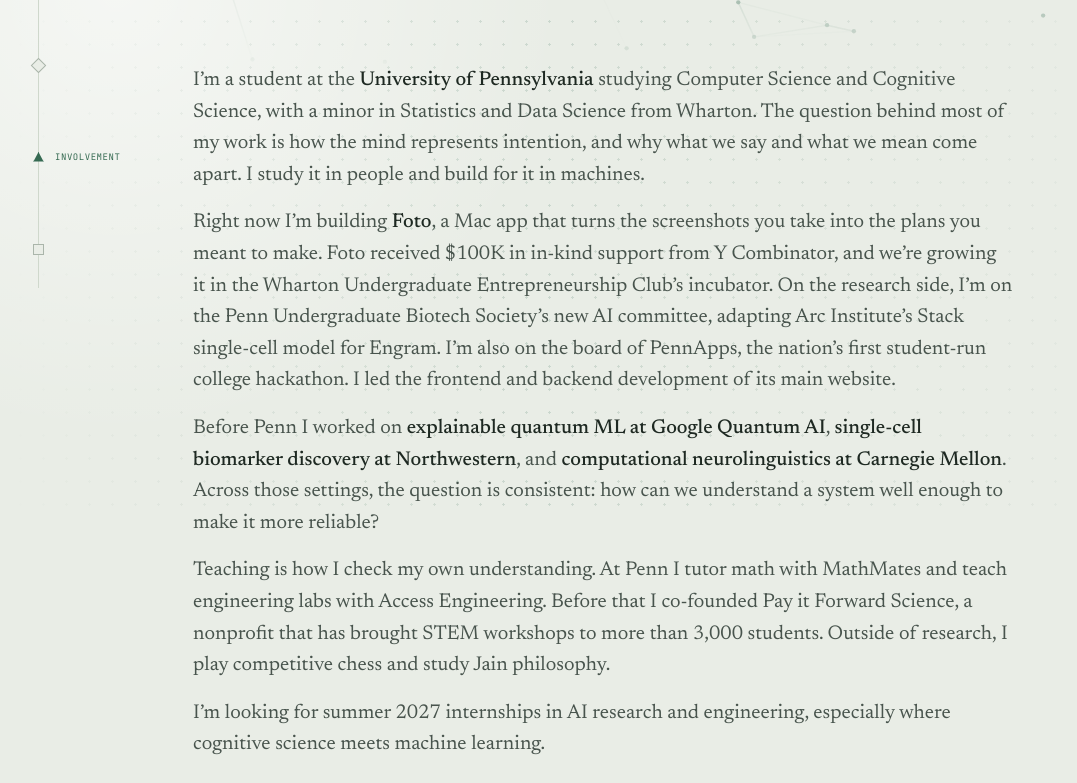
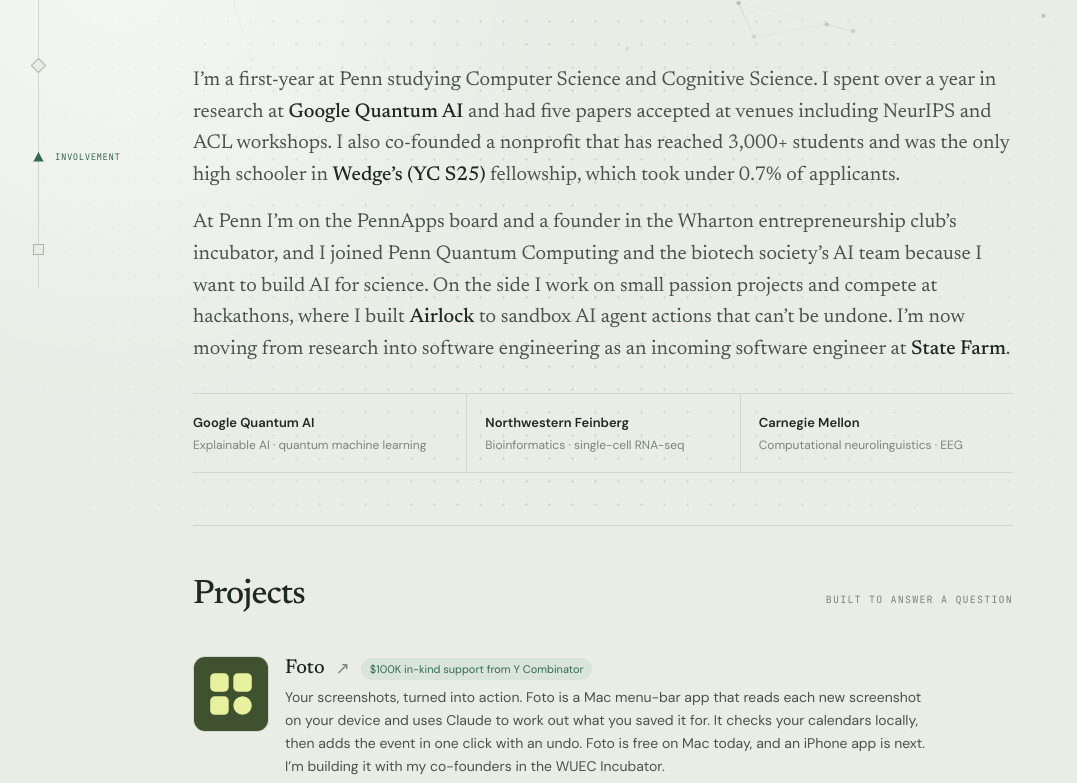
Before and after one commit to SohMeh/SohMeh.github.io, a plain HTML site: page index.html in a window 1280 px wide. Shown: the part 289-1072 px from the top of the page, without its empty margins (37-1114 px from the left). Drawn offline with Linux system fonts and the light colour scheme.

Commit message:
Replace the bio with Sohum's new version
Adds his major to the opening line and updates the page description to match.

Co-Authored-By: Claude Opus 5.5 <noreply@anthropic.com>
Claude-Session: https://claude.ai/code/session_01RVXE82L4x3KxBzDtsgHWrk

```diff
--- a/index.html
+++ b/index.html
@@ -3,7 +3,7 @@
 <head>
   <meta charset="utf-8">
   <meta name="viewport" content="width=device-width, initial-scale=1">
-  <meta name="description" content="Sohum Mehta studies Computer Science and Cognitive Science at Penn, researches how minds and machines represent intention, and builds Foto.">
+  <meta name="description" content="Sohum Mehta is a first-year at Penn studying Computer Science and Cognitive Science, with research at Google Quantum AI and papers at NeurIPS and ACL workshops.">
   <title>SohMeh | GitHub</title>
   <link rel="preconnect" href="https://fonts.googleapis.com">
   <link rel="preconnect" href="https://fonts.gstatic.com" crossorigin>
@@ -277,11 +277,8 @@
 
     <section id="about" class="reveal" style="border-top: none; padding: 0 0 52px 0;">
       <div class="about-copy">
-        <p>I’m a student at the <strong>University of Pennsylvania</strong> studying Computer Science and Cognitive Science, with a minor in Statistics and Data Science from Wharton. The question behind most of my work is how the mind represents intention, and why what we say and what we mean come apart. I study it in people and build for it in machines.</p>
-        <p>Right now I’m building <strong>Foto</strong>, a Mac app that turns the screenshots you take into the plans you meant to make. Foto received $100K in in-kind support from Y Combinator, and we’re growing it in the Wharton Undergraduate Entrepreneurship Club’s incubator. On the research side, I’m on the Penn Undergraduate Biotech Society’s new AI committee, adapting Arc Institute’s Stack single-cell model for Engram. I’m also on the board of PennApps, the nation’s first student-run college hackathon. I led the frontend and backend development of its main website.</p>
-        <p>Before Penn I worked on <strong>explainable quantum ML at Google Quantum AI</strong>, <strong>single-cell biomarker discovery at Northwestern</strong>, and <strong>computational neurolinguistics at Carnegie Mellon</strong>. Across those settings, the question is consistent: how can we understand a system well enough to make it more reliable?</p>
-        <p>Teaching is how I check my own understanding. At Penn I tutor math with MathMates and teach engineering labs with Access Engineering. Before that I co-founded Pay it Forward Science, a nonprofit that has brought STEM workshops to more than 3,000 students. Outside of research, I play competitive chess and study Jain philosophy.</p>
-        <p>I’m looking for summer 2027 internships in AI research and engineering, especially where cognitive science meets machine learning.</p>
+        <p>I’m a first-year at Penn studying Computer Science and Cognitive Science. I spent over a year in research at <strong>Google Quantum AI</strong> and had five papers accepted at venues including NeurIPS and ACL workshops. I also co-founded a nonprofit that has reached 3,000+ students and was the only high schooler in <strong>Wedge’s (YC S25)</strong> fellowship, which took under 0.7% of applicants.</p>
+        <p>At Penn I’m on the PennApps board and a founder in the Wharton entrepreneurship club’s incubator, and I joined Penn Quantum Computing and the biotech society’s AI team because I want to build AI for science. On the side I work on small passion projects and compete at hackathons, where I built <strong>Airlock</strong> to sandbox AI agent actions that can’t be undone. I’m now moving from research into software engineering as an incoming software engineer at <strong>State Farm</strong>.</p>
       </div>
       <div class="work-strip" aria-label="Selected prior work">
         <div class="work-note"><span class="place">Google Quantum AI</span><span class="role">Explainable AI · quantum machine learning</span></div>
```
